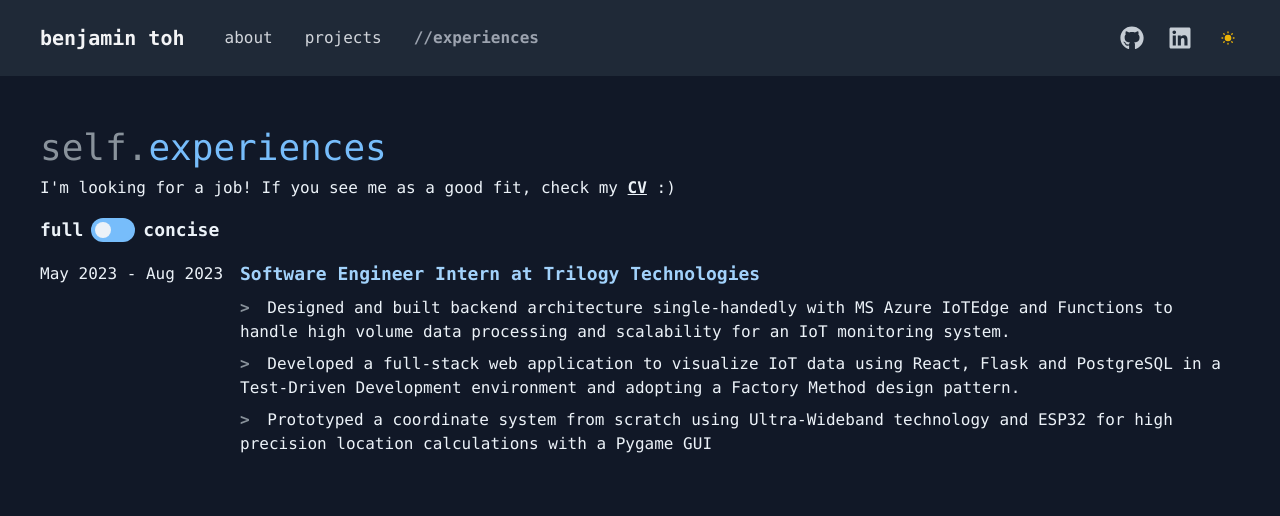
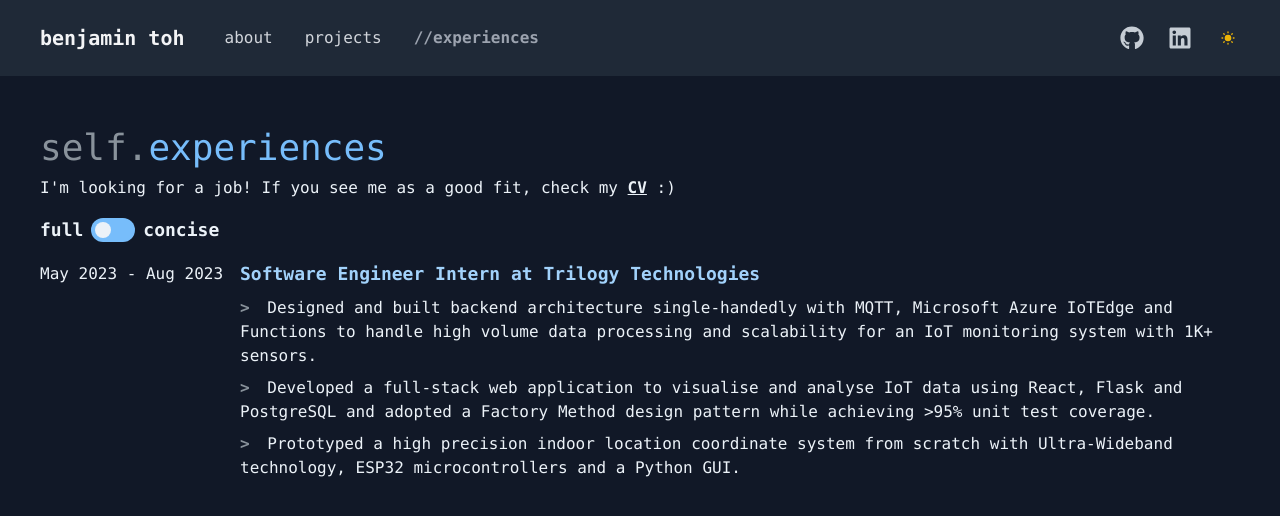
Before and after one commit to bentohset/dev-portfolio, a Next.js app: page /experiences in a window 1280 px wide. Shown: the top 516 px of the page. Built offline with nearby package versions, Linux system fonts and the light colour scheme.

Commit message:
update resume

```diff
--- a/src/constants/data.js
+++ b/src/constants/data.js
@@ -21,11 +21,11 @@ const userData = {
                 Backend: ["MS Azure", "Flask", "PostgreSQL", "Docker", "C/C++"],
 
             },
-            concise: "Built monitoring system to ingest data from IoT devices and transformed into an insightful dashboard. Prototyped with Ultra-Wideband upcoming technology to localize coordinates.",
+            concise: "Built monitoring system to ingest data from 1K+ IoT devices and transformed into an insightful dashboard. Prototyped with Ultra-Wideband upcoming technology to localize high precision coordinates.",
             points: [
-                "Designed and built backend architecture single-handedly with MS Azure IoTEdge and Functions to handle high volume data processing and scalability for an IoT monitoring system.",
-                "Developed a full-stack web application to visualize IoT data using React, Flask and PostgreSQL in a Test-Driven Development environment and adopting a Factory Method design pattern.",
-                "Prototyped a coordinate system from scratch using Ultra-Wideband technology and ESP32 for high precision location calculations with a Pygame GUI"
+                "Designed and built backend architecture single-handedly with MQTT, Microsoft Azure IoTEdge and Functions to handle high volume data processing and scalability for an IoT monitoring system with 1K+ sensors.",
+                "Developed a full-stack web application to visualise and analyse IoT data using React, Flask and PostgreSQL and adopted a Factory Method design pattern while achieving >95% unit test coverage.",
+                "Prototyped a high precision indoor location coordinate system from scratch with Ultra-Wideband technology, ESP32 microcontrollers and a Python GUI."
             ],
 
         }
```
Also changed, not shown: 1 other file (tests, documents, lock files or other folders).
